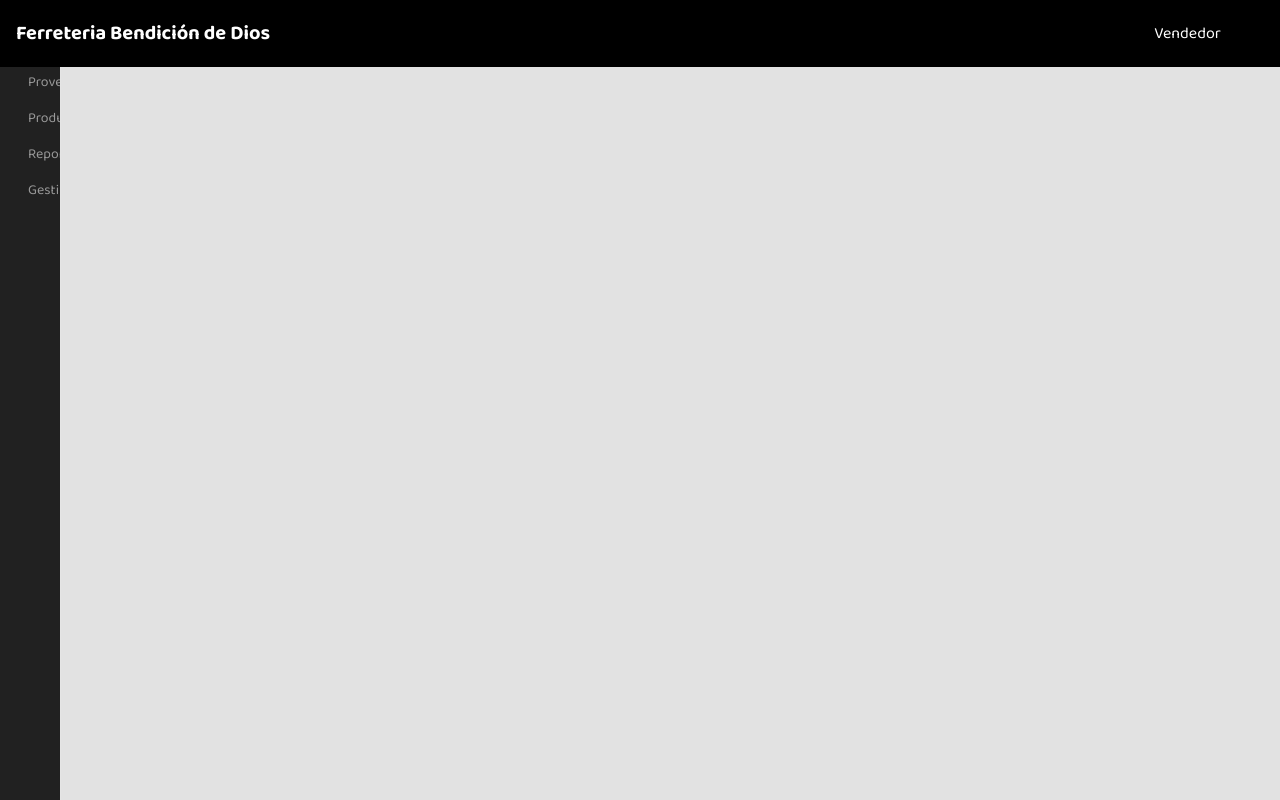
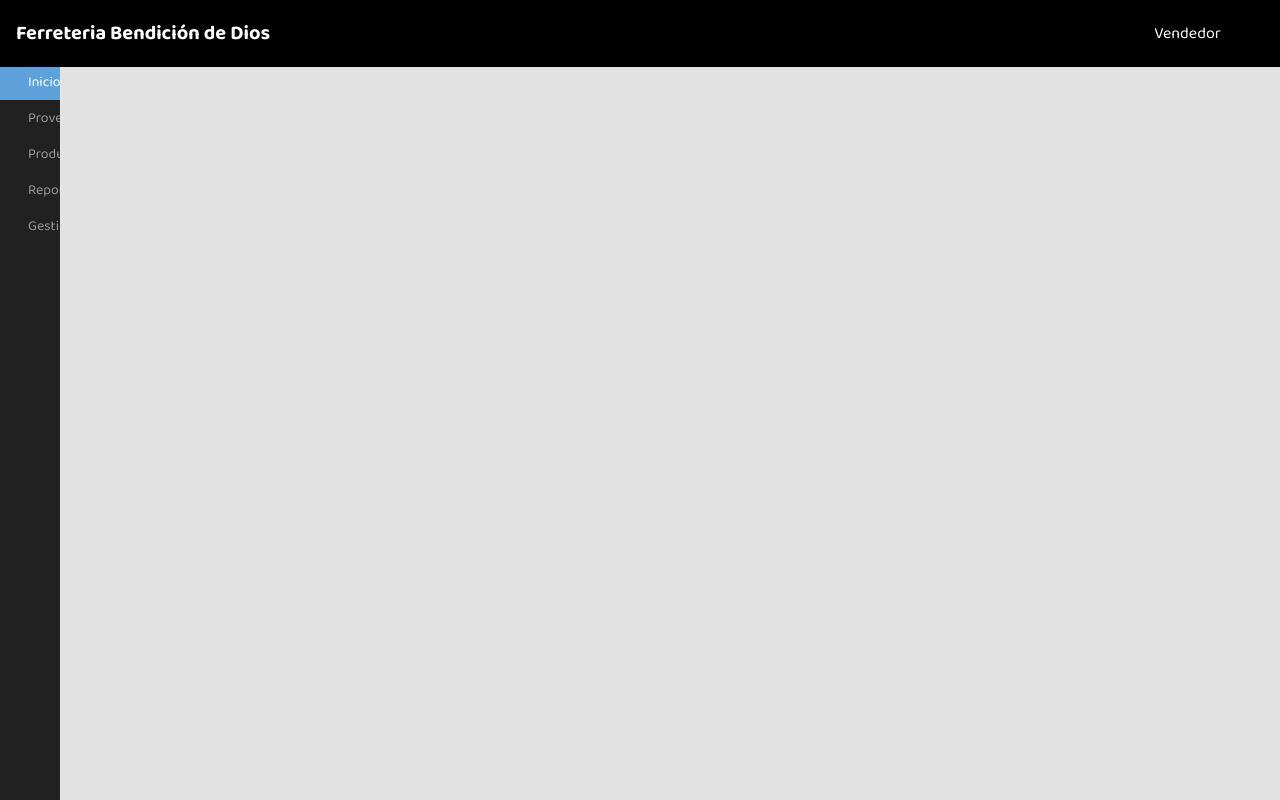
Before and after one commit to hespinoza01/FerreteriaPHP, a PHP site: page / in a window 1280 px wide. Run offline with PHP 8.4, Linux system fonts and the light colour scheme; the visitor is signed in with stand-in values (Sample User, id 1).

Commit message:
Añadido el indicador de menu activo segun el tab que este en uso

```diff
--- a/templates/mainmenu.html.php
+++ b/templates/mainmenu.html.php
@@ -1,39 +1,43 @@
+<?php
+    function active_tab($tab){
+        if(isset($_GET["tab"])){
+            if(strcmp($tab, $_GET["tab"]) == 0) echo 'active';
+        }else if(!isset($_GET["tab"]) && strcmp($tab, 'inicio') == 0) echo 'active';
+
+        echo '';
+    }
+?>
+
 <nav class="main-menu">
     <ul>
-        <li>
-            <a href="#">
+        <li class="<?= active_tab('inicio') ?>">
+            <a href="index.php">
                 <i class="fas fa-store fa-2x"></i>
-                <span class="nav-text">
-                    Proveedores
-                </span>
+                <span class="nav-text">Inicio</span>
             </a>
-
         </li>
-        <li class="has-subnav">
-            <a href="#">
+        <li class="<?= active_tab('proveedores') ?>">
+            <a href="index.php?tab=proveedores">
+                <i class="fas fa-store fa-2x"></i>
+                <span class="nav-text">Proveedores</span>
+            </a>
+        </li>
+        <li class="<?= active_tab('productos') ?>">
+            <a href="index.php?tab=productos">
                 <i class="fas fa-boxes fa-2x"></i>
-                <span class="nav-text">
-                    Productos
-                </span>
+                <span class="nav-text">Productos</span>
             </a>
-
         </li>
-        <li class="has-subnav">
-            <a href="#">
+        <li class="<?= active_tab('reportes') ?>">
+            <a href="index.php?tab=reportes">
                 <i class="fas fa-chart-line fa-2x"></i>
-                <span class="nav-text">
-                    Reportes
-                </span>
+                <span class="nav-text">Reportes</span>
             </a>
-
         </li>
-        <li class="has-subnav">
-            <a href="#">
+        <li class="<?= active_tab('usuarios') ?>">
+            <a href="index.php?tab=usuarios">
                 <i class="fas fa-users fa-2x"></i>
-                <span class="nav-text">
-                    Gestión Usuarios
-                </span>
+                <span class="nav-text">Gestión Usuarios</span>
             </a>
-
         </li>
 </nav>
```
